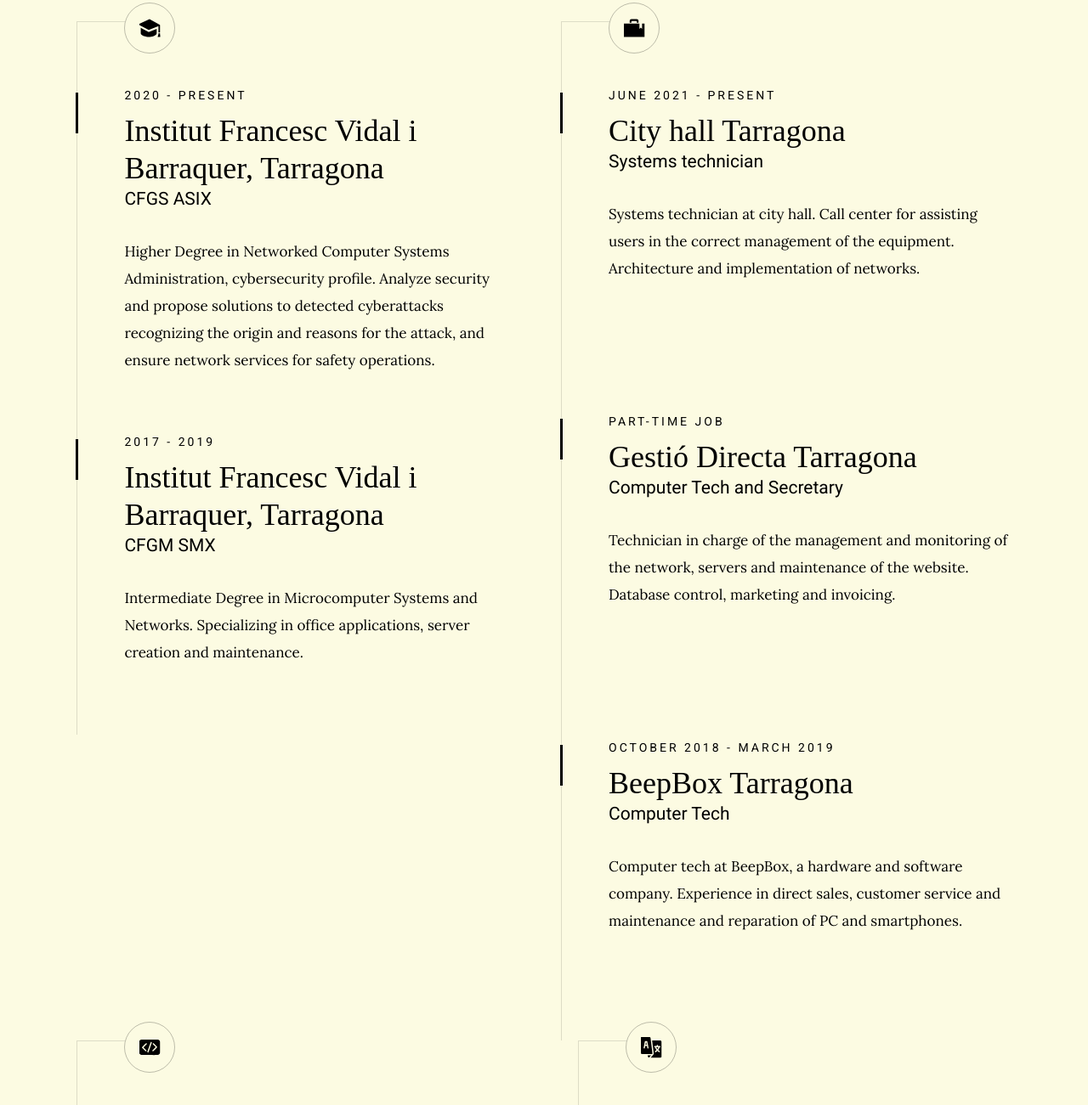
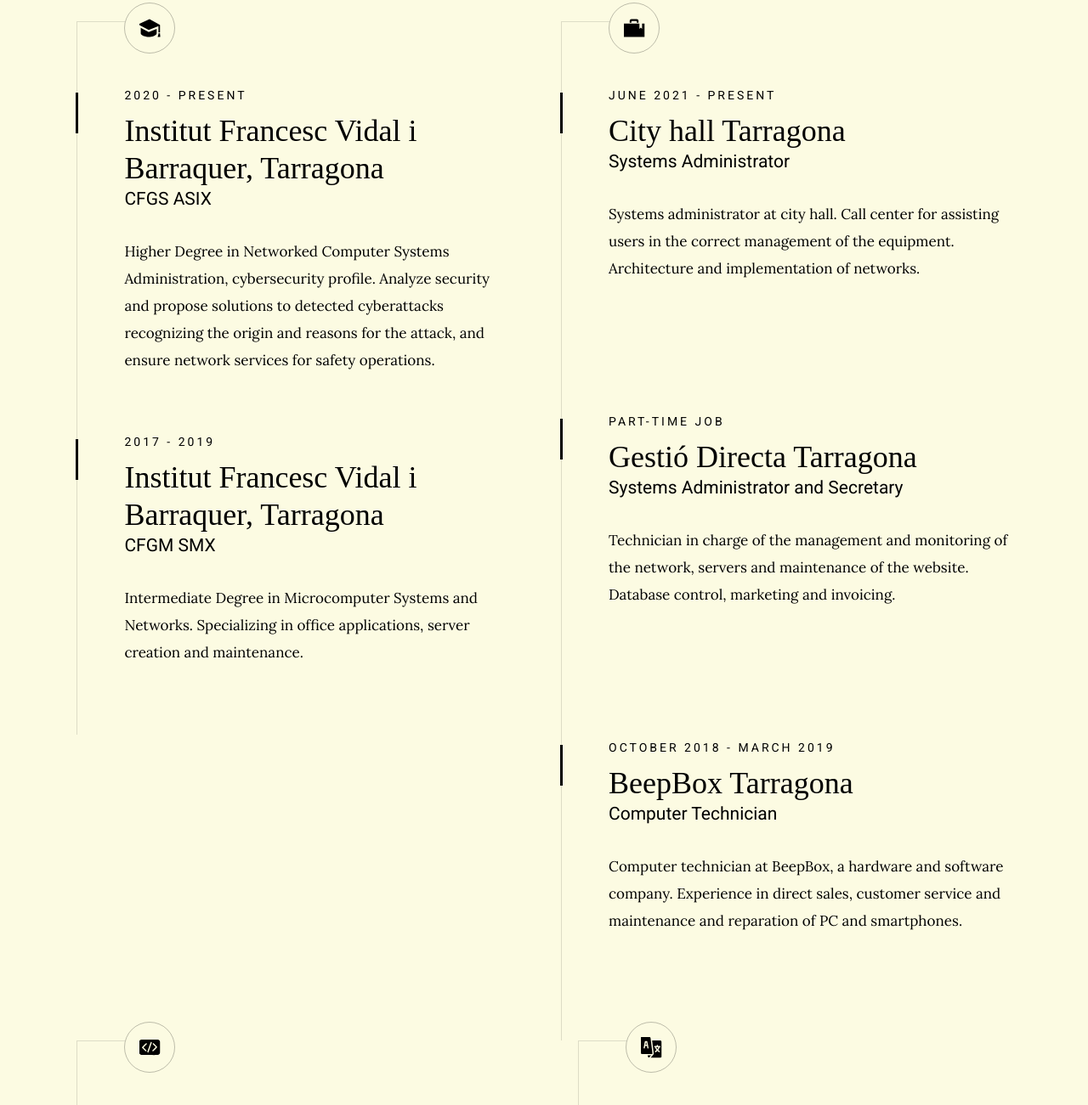
Before and after one commit to didac20/didac20.github.io, a plain HTML site: page index.html in a window 1280 px wide. Shown: the part 1953-3254 px from the top of the page at 85% size. Drawn offline with Linux system fonts and the light colour scheme; a web font is replaced by a local one.

Commit message:
Update index.html

```diff
--- a/index.html
+++ b/index.html
@@ -189,10 +189,10 @@
                             <div class="timeline__header">
                                 <p class="timeline__timeframe">June 2021 - Present</p>
                                 <h3 class="item-title">City hall Tarragona</h3>
-                                <h5>Systems technician</h5>
+                                <h5>Systems Administrator</h5>
                             </div>
                             <div class="timeline__desc">
-                                <p>Systems technician at city hall. Call center for assisting users in the
+                                <p>Systems administrator at city hall. Call center for assisting users in the
 				correct management of the equipment. Architecture and implementation of networks.</p>
                             </div>
                         </div>
@@ -202,7 +202,7 @@
                             <div class="timeline__header">
                                 <p class="timeline__timeframe">Part-time job</p>
                                 <h3 class="item-title">Gestió Directa Tarragona</h3>
-                                <h5>Computer Tech and Secretary</h5>
+                                <h5>Systems Administrator and Secretary</h5>
                             </div>
                             <div class="timeline__desc">
                                 <p>Technician in charge of the management and monitoring of the network, servers and maintenance of the website.
@@ -215,10 +215,10 @@
                             <div class="timeline__header">
                                 <p class="timeline__timeframe">October 2018 - March 2019</p>
                                 <h3 class="item-title">BeepBox Tarragona</h3>
-                                <h5>Computer Tech</h5>
+                                <h5>Computer Technician</h5>
                             </div>
                             <div class="timeline__desc">
-                                <p>Computer tech at BeepBox, a hardware and software company. Experience in direct sales,
+                                <p>Computer technician at BeepBox, a hardware and software company. Experience in direct sales,
 				customer service and maintenance and reparation of PC and smartphones.</p>
                             </div>
                         </div>
```
